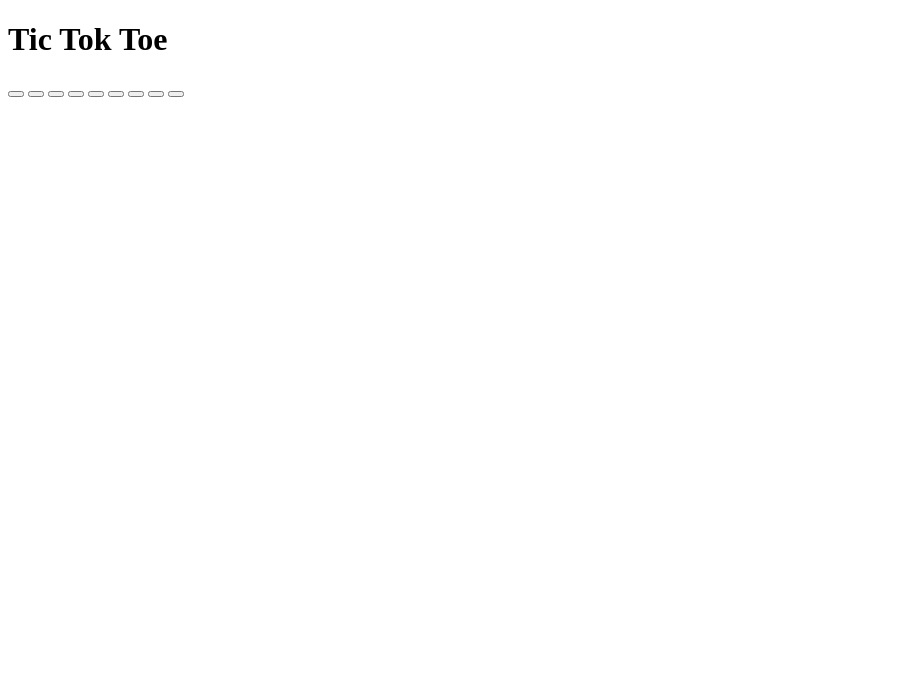
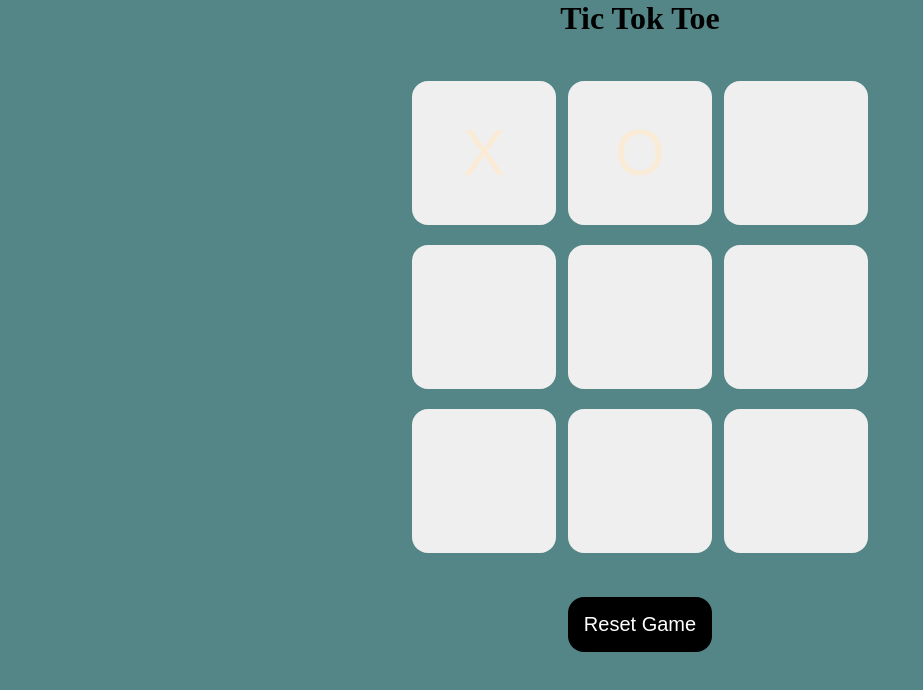
Before and after one commit to shamamalik369/python_projects, a plain HTML site: page index.html in a window 1280 px wide. Shown: the whole page, without its empty margins (0-923 px from the left). Drawn offline with Linux system fonts and the light colour scheme.

Commit message:
add filess

```diff
--- a/index.html
+++ b/index.html
@@ -8,10 +8,11 @@
 </head>
 <body>
     <h1>Tic Tok Toe</h1>
+    <main>
         <div class="container">
             <div class="game">
-            <button class="box"></button>
-            <button class="box"></button>
+                <button class="box">X</button>
+                <button class="box">O</button>
                 <button class="box"></button>
                 <button class="box"></button>
                 <button class="box"></button>
@@ -21,8 +22,9 @@
                 <button class="box"></button>
 
             </div>
-
         </div>
+        <button id ="reset">Reset Game</button>
+    </main>
 
 </body>
 </html>
--- a/style.css
+++ b/style.css
@@ -0,0 +1,46 @@
+*{
+    margin: 0;
+    padding: 0;
+
+}
+body{
+    background-color: #548687;
+    text-align: center;
+}
+
+.container{
+    height: 70vh;
+    display:flex;
+    justify-content: center;
+    align-items: center;
+    gap:1.5vmin;
+
+
+}
+.game{
+    height: 60vmin;
+    width: 60vmin;
+    display:flex;
+    flex-wrap: wrap;
+    justify-content: center;
+    align-items: center;
+    gap:1.5vmin;
+
+}
+.box{
+    height: 18vmin;
+    width: 18vmin;
+    border-radius: 1rem;
+    border: none;
+    box-shadow: 0,0,16rem rgba(0,0,0, 0.5);
+    font-size: 8vmin;
+    color:antiquewhite;
+}
+#reset{
+    padding: 1rem;
+    background-color: black;
+    font-size: 1.25rem;
+    color: #fff;
+    border-radius: 1rem;
+    border: none;
+}
```
Lines whose indentation alone changed are shown as unchanged.
